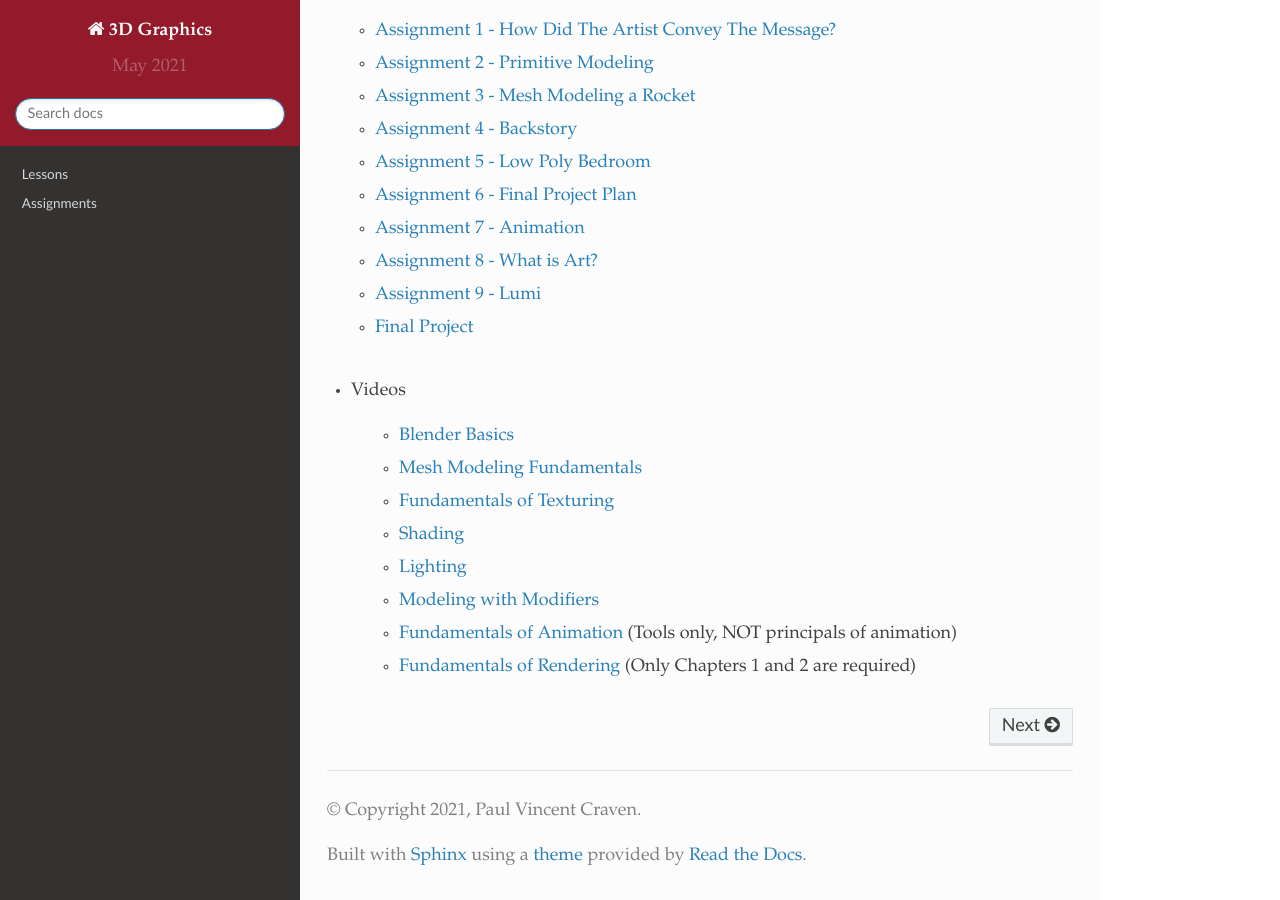
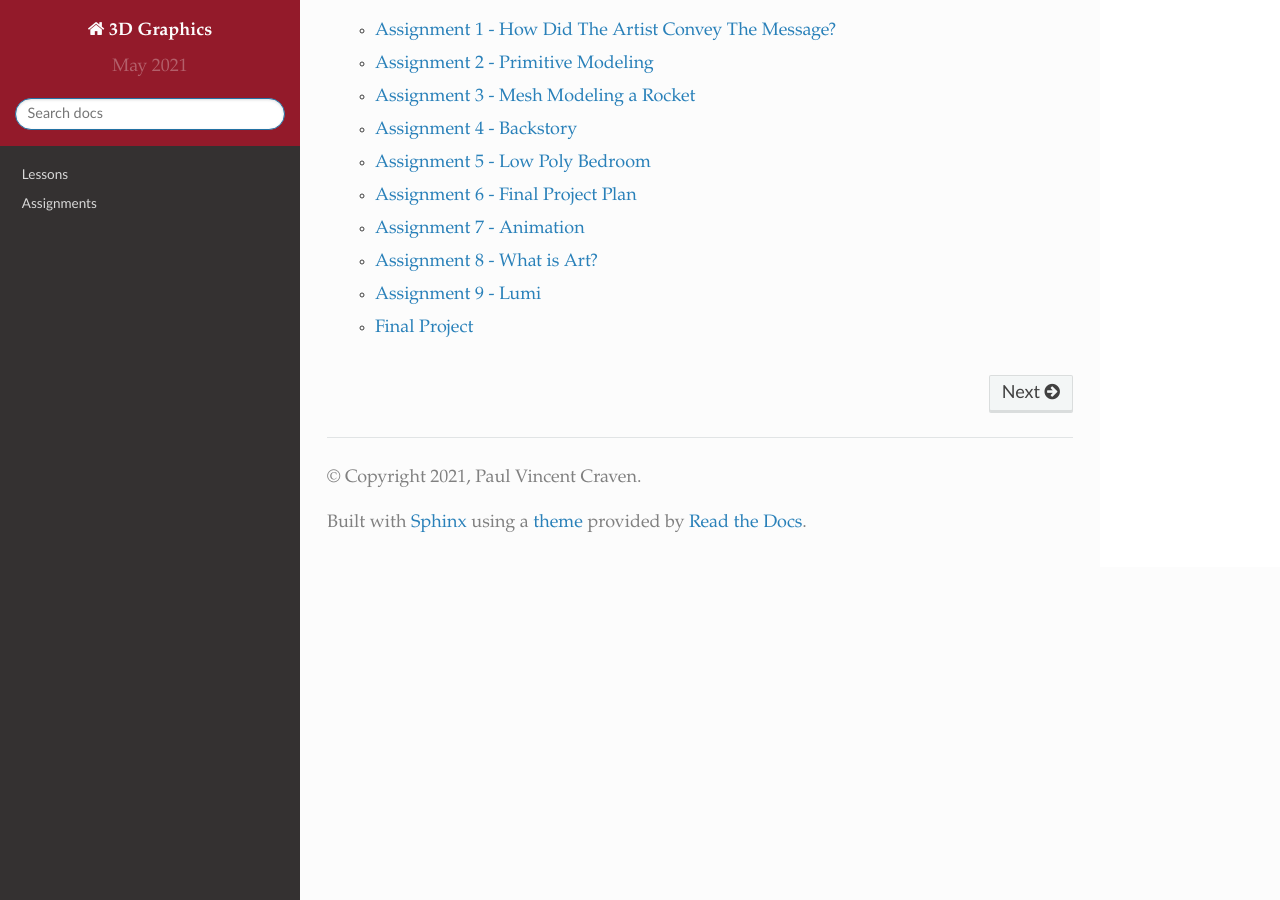
Before and after one commit to pvcraven/3d_graphics_class, a Sphinx documentation site: the page built from source/index.rst, in a window 1280 px wide and 900 px high, scrolled down 757 px. Built offline with Sphinx 7.4.7 and the Read the Docs theme 2.0.0, drawn with Linux system fonts in a browser that asks for light colours.

Commit message:
Update index.rst

```diff
--- a/source/index.rst
+++ b/source/index.rst
@@ -7,15 +7,3 @@ Learn 3D Graphics with Blender
 
    lessons/index
    assignments/index
-
-
-* Videos
-
-    * `Blender Basics <https://cgcookie.com/course/blender-basics/>`_
-    * `Mesh Modeling Fundamentals <https://cgcookie.com/course/mesh-modeling-fundamentals/>`_
-    * `Fundamentals of Texturing <https://cgcookie.com/course/introduction-to-texturing/>`_
-    * `Shading <https://cgcookie.com/course/shading-fundamentals-in-cycles/>`_
-    * `Lighting <https://cgcookie.com/course/fundamentals-of-lighting/>`_
-    * `Modeling with Modifiers <https://cgcookie.com/course/modeling-with-modifiers/>`_
-    * `Fundamentals of Animation <https://cgcookie.com/course/fundamentals-of-animation/>`_ (Tools only, NOT principals of animation)
-    * `Fundamentals of Rendering <https://cgcookie.com/course/introduction-to-rendering/>`_ (Only Chapters 1 and 2 are required)
```
